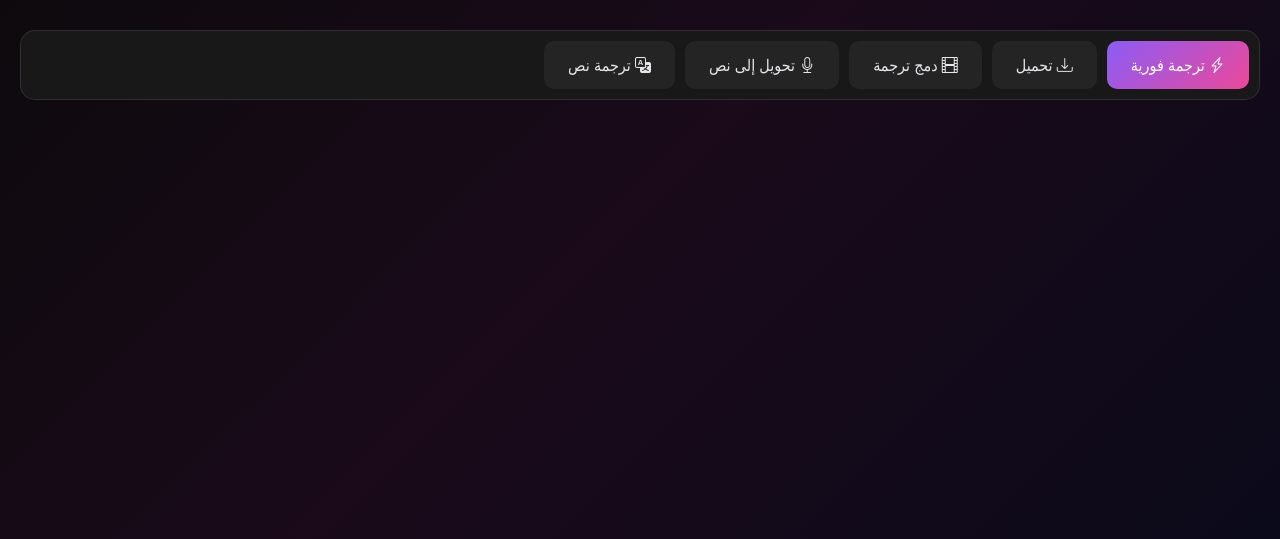
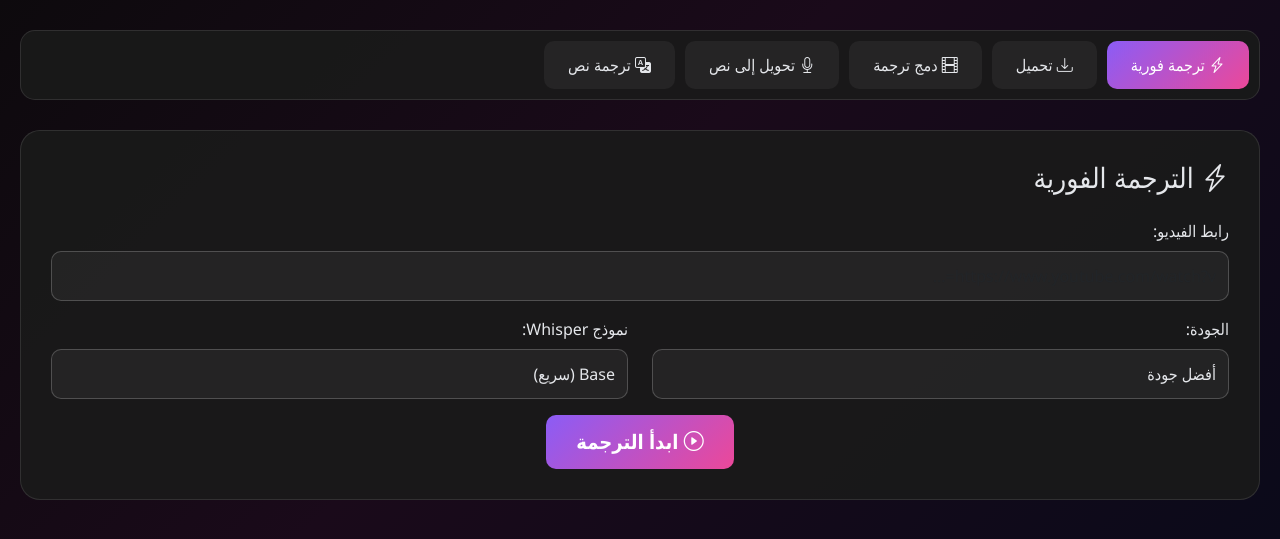
Before and after one commit to beinibrahim-art/hemi, a Flask app: page / in a window 1280 px wide. Shown: the part 200-739 px from the top of the page. Run offline with Flask 3, Linux system fonts and the light colour scheme; some libraries are stand-ins or nearby versions.

Commit message:
Refactor tab functionality to use active-tab class
Co-authored-by: beinibrahim <beinibrahim@gmail.com>

```diff
--- a/unified_app_v5_instant-3/templates/index.html
+++ b/unified_app_v5_instant-3/templates/index.html
@@ -182,6 +182,14 @@
             margin-top: 20px;
         }
 
+        .tab-pane {
+            display: none;
+        }
+
+        .tab-pane.active-tab {
+            display: block;
+        }
+
         .hidden {
             display: none !important;
         }
@@ -224,7 +232,7 @@
         <!-- Tab Content -->
         <div class="tab-content">
             <!-- Instant Translate Tab -->
-            <div id="instant-tab" class="tab-pane">
+            <div id="instant-tab" class="tab-pane active-tab">
                 <div class="card-custom">
                     <h3 class="mb-4"><i class="bi bi-lightning-charge"></i> الترجمة الفورية</h3>
 
@@ -484,6 +492,7 @@
         function showTab(tabName) {
             // Hide all tabs
             document.querySelectorAll('.tab-pane').forEach(tab => {
+                tab.classList.remove('active-tab');
                 tab.classList.add('hidden');
             });
 
@@ -493,10 +502,16 @@
             });
 
             // Show selected tab
-            document.getElementById(tabName + '-tab').classList.remove('hidden');
+            const selectedTab = document.getElementById(tabName + '-tab');
+            if (selectedTab) {
+                selectedTab.classList.remove('hidden');
+                selectedTab.classList.add('active-tab');
+            }
 
             // Add active to clicked nav link
-            event.target.classList.add('active');
+            if (event && event.target) {
+                event.target.classList.add('active');
+            }
 
             currentTab = tabName;
         }
```
